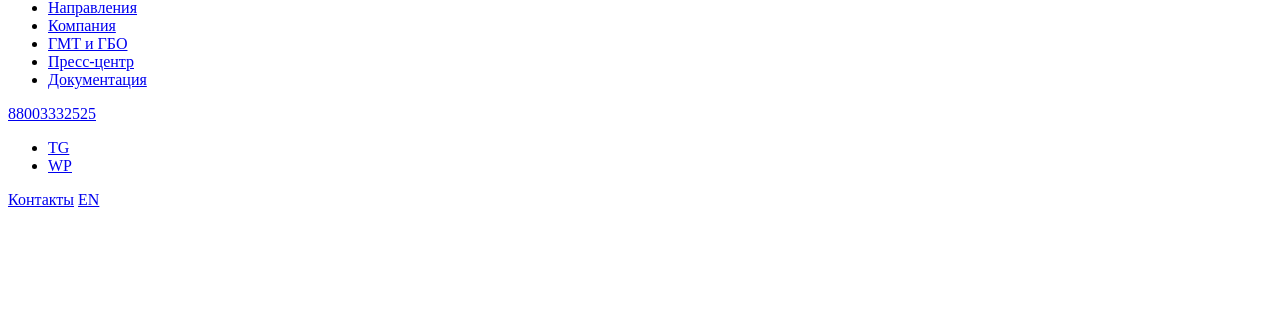
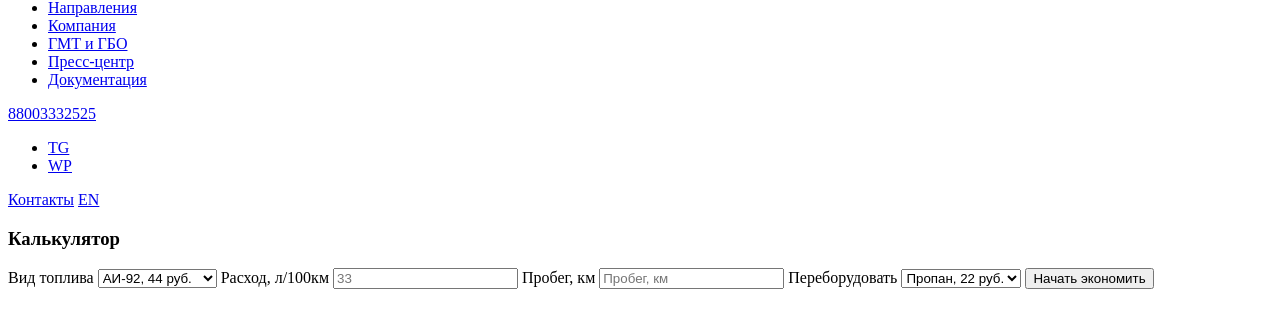
Before and after one commit to FanNikita/GBO_test, a plain HTML site: page index.html in a window 1280 px wide. Shown: the part 92-420 px from the top of the page. Drawn offline with Linux system fonts and the light colour scheme.

Commit message:
форма и иконка

```diff
--- a/index.html
+++ b/index.html
@@ -44,7 +44,27 @@
     </nav>
   </header>
     <section class='calculator'>
-
+      <article class='calculator-block'>
+        <h3>Калькулятор</h3>
+        <form id="calc-form" action="#" method="post">
+          <label for="calc-form-fuel_type" class="visually-hidden">Вид топлива</label>
+          <select name="calc-form-fuel_type" id='calc-form-fuel_type'>
+            <option>АИ-92, 44 руб.</option>
+            <option>АИ-95, 50 руб.</option>
+            <option>АИ-98, 100 руб.</option>
+            <option>ДТ, 50 руб.</option>
+          </select>
+          <label for="calc-form-fuel_consumption" class="visually-hidden">Расход, л/100км</label>
+          <input type="number" name="calc-form-fuel_consumption" id="calc-form-fuel_consumption" placeholder="33">
+          <label for="calc-form-kilometrage" class="visually-hidden">Пробег, км</label>
+          <input type="number" name="calc-form-kilometrage" id="calc-form-kilometrage" placeholder="Пробег, км">
+          <label for="calc-form-reconstruction" class="visually-hidden">Переборудовать</label>
+          <select name="calc-form-reconstruction" id='calc-form-reconstruction'>
+            <option>Пропан, 22 руб.</option>
+            <option>Бутан, 30 руб.</option>
+          </select>
+          <button type="submit">Начать экономить</button>
+      </article>
     </section>
 </body>
 
```
Also changed, not shown: img/Ellipse 37.png (added), img/Vector.png (added).
